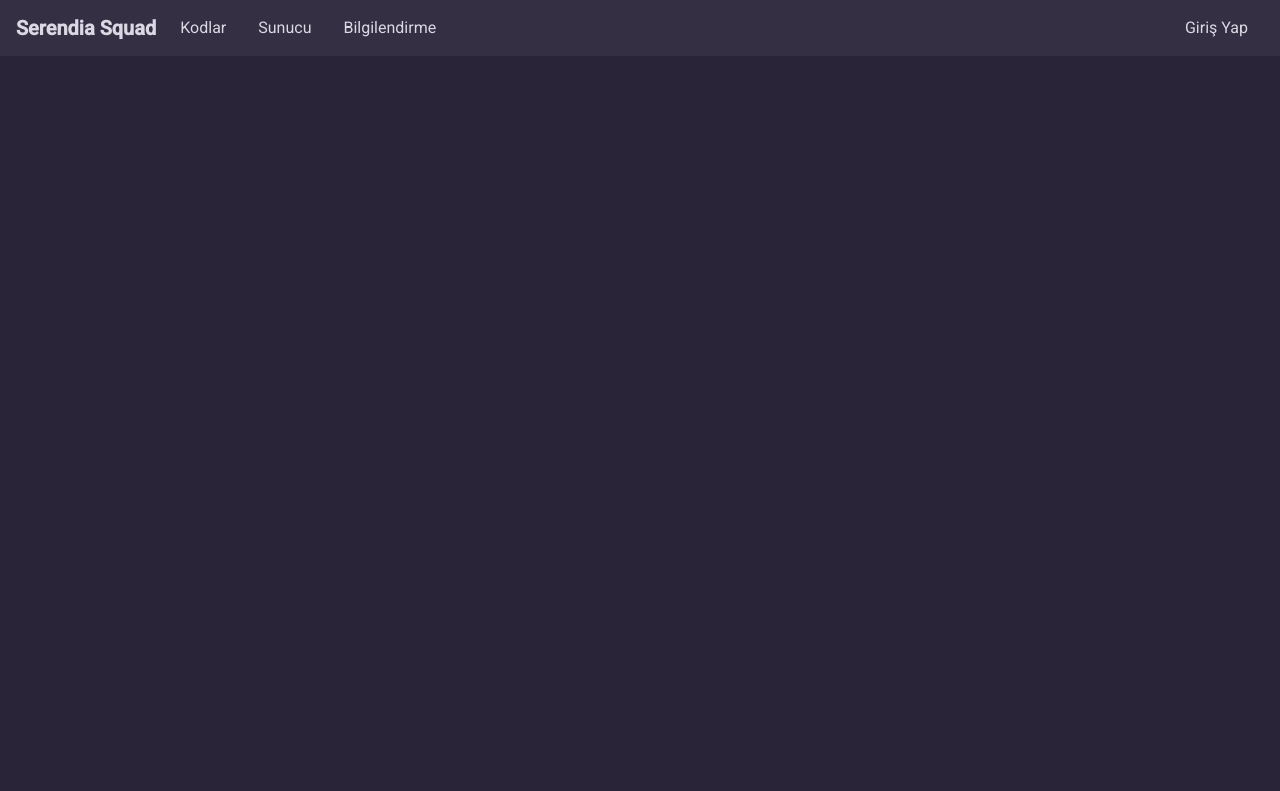
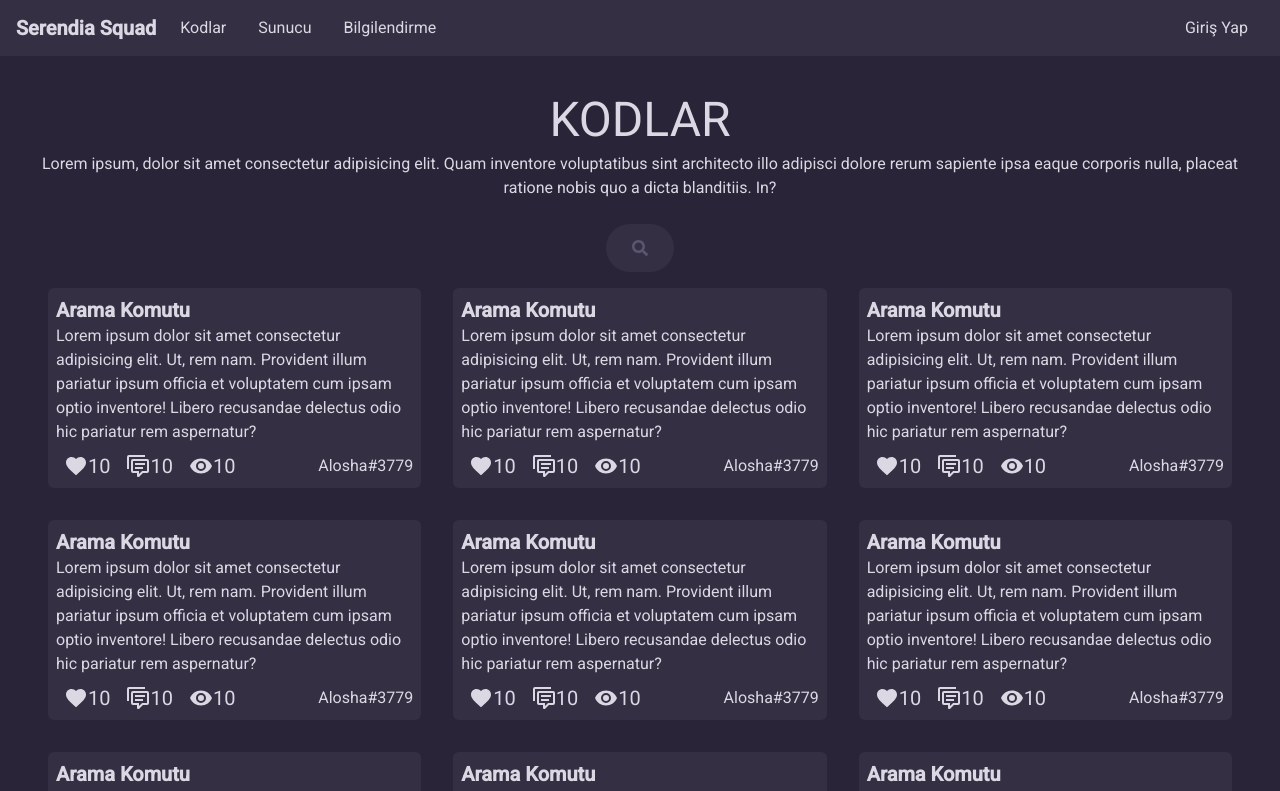
Before and after one commit to Barracuda1337/serendia-squad-frontend-2, a Vue app: page /codes in a window 1280 px wide. Shown: the top 791 px of the page. Built offline with nearby package versions, Linux system fonts and the light colour scheme.

Commit message:
Some Changes

```diff
--- a/public/index.html
+++ b/public/index.html
@@ -12,6 +12,7 @@
       <strong>We're sorry but <%= htmlWebpackPlugin.options.title %> doesn't work properly without JavaScript enabled. Please enable it to continue.</strong>
     </noscript>
     <div id="app"></div>
+    <script src="https://use.fontawesome.com/releases/v5.0.6/js/all.js"></script>
     <!-- built files will be auto injected -->
   </body>
 </html>
--- a/src/App.vue
+++ b/src/App.vue
@@ -1,18 +1,33 @@
 <template>
-  <div id="app">
+  <div id="app" class="h-full">
+    <OverlayComponent :active="active" />
     <NavbarComponent />
     <div class="container">
-      <router-view />
+      <router-view @overlay="active = $event" />
     </div>
   </div>
 </template>
 
 <script>
 import NavbarComponent from "@/components/NavbarComponent.vue";
+import OverlayComponent from "@/components/OverlayComponent.vue";
 
 export default {
+  data() {
+    return {
+      active: true,
+    };
+  },
+
   components: {
-    NavbarComponent
-  }
-}
+    NavbarComponent,
+    OverlayComponent,
+  },
+
+  watch: {
+    $route() {
+      this.active = true;
+    },
+  },
+};
 </script>
--- /dev/null
+++ b/src/components/Code/CodeSearchComponent.vue
@@ -0,0 +1,56 @@
+<template>
+  <div class="search-box flex items-center">
+    <input
+      class="search-txt"
+      type="text"
+      name=""
+      placeholder="Aranacak Kod"
+    />
+    <a class="search-btn" href="#">
+      <i class="fas fa-search"></i>
+    </a>
+  </div>
+</template>
+
+<style lang="scss">
+.search-box {
+  background: #352f44;
+  height: 3rem;
+  border-radius: 40px;
+  padding: 10px;
+
+  width: min-content;
+}
+.search-btn {
+  color: #5c5470;
+  float: right;
+  width: 3rem;
+  height: 3rem;
+  border-radius: 50%;
+  background: #352f44;
+  display: flex;
+  justify-content: center;
+  align-items: center;
+  text-decoration: none;
+  transition: 0.4s;
+}
+.search-txt {
+  border: none;
+  background: none;
+  outline: none;
+  float: left;
+  padding: 0;
+  color: #fff;
+  font-size: 16px;
+  transition: 0.4s;
+  line-height: 3rem;
+  width: 0px;
+}
+.search-box:hover > .search-txt {
+  width: 25vw;
+  padding: 0 6px;
+}
+.search-box:hover > .search-btn {
+  background: #352f44;
+}
+</style>
--- /dev/null
+++ b/src/components/OverlayComponent.vue
@@ -0,0 +1,41 @@
+<template>
+  <div
+    ref="idLoader"
+    class="w-full h-full absolute bg-c2 transition bg-opacity-100"
+  >
+    <div class="flex w-full h-full items-center justify-center">
+      <div class="loader"></div>
+    </div>
+  </div>
+</template>
+
+<script>
+export default {
+  props: {
+    active: Boolean,
+  },
+
+  methods: {
+    async toggle(state) {
+      if (state == true) {
+        this.$refs.idLoader.classList.remove("hidden");
+        this.$refs.idLoader.classList.remove("opacity-0");
+      } else {
+        this.$refs.idLoader.classList.add("opacity-0");
+        await new Promise((resolve) => setTimeout(() => resolve(1), 500));
+        this.$refs.idLoader.classList.add("hidden");
+      }
+    },
+  },
+
+  async mounted() {
+    this.toggle(this.active);
+  },
+
+  watch: {
+    active(value) {
+      this.toggle(value);
+    },
+  },
+};
+</script>
--- a/src/router/index.js
+++ b/src/router/index.js
@@ -9,7 +9,12 @@ const routes = [
     path: '/',
     name: 'Home',
     component: Home
-  }
+  },
+  {
+    path: '/codes',
+    name: 'Codes',
+    component: () => import('../views/Code/Codes.vue')
+  },
 ]
 
 const router = new VueRouter({
--- a/src/styles/index.scss
+++ b/src/styles/index.scss
@@ -3,3 +3,44 @@
 * {
     font-family: 'Roboto', sans-serif;
 }
+
+
+html,
+body {
+    margin: 0;
+    padding: 0;
+    width: 100%;
+    height: 100%;
+}
+
+.loader {
+    border: 16px solid #f3f3f3;
+    border-radius: 50%;
+    border-top: 16px solid #5C5470;
+    width: 120px;
+    height: 120px;
+    -webkit-animation: spin 2s linear infinite;
+    /* Safari */
+    animation: spin 2s linear infinite;
+}
+
+/* Safari */
+@-webkit-keyframes spin {
+    0% {
+        -webkit-transform: rotate(0deg);
+    }
+
+    100% {
+        -webkit-transform: rotate(360deg);
+    }
+}
+
+@keyframes spin {
+    0% {
+        transform: rotate(0deg);
+    }
+
+    100% {
+        transform: rotate(360deg);
+    }
+}
--- /dev/null
+++ b/src/views/Code/Codes.vue
@@ -0,0 +1,89 @@
+<template>
+  <div class="flex flex-col items-center">
+    <div id="page" class="my-6 text-center">
+      <h1 class="text-5xl uppercase mb-2">Kodlar</h1>
+      <p>
+        Lorem ipsum, dolor sit amet consectetur adipisicing elit. Quam inventore
+        voluptatibus sint architecto illo adipisci dolore rerum sapiente ipsa
+        eaque corporis nulla, placeat ratione nobis quo a dicta blanditiis. In?
+      </p>
+    </div>
+    <!-- Search Box -->
+    <div id="search">
+      <CodeSearchComponent />
+    </div>
+
+    <div id="results" class="flex flex-wrap w-full">
+      <div
+        v-for="i in 20"
+        :key="i"
+        class="
+          cursor-pointer
+          lg:w-2/6
+          md:w-3/6
+          sm:w-6/6
+          p-4
+          transition
+          transform
+          hover:scale-105
+        "
+      >
+        <div class="flex flex-col bg-c2 w-full h-full p-2 rounded-md">
+          <h1 class="text-xl font-semibold">Arama Komutu</h1>
+          <p>
+            Lorem ipsum dolor sit amet consectetur adipisicing elit. Ut, rem
+            nam. Provident illum pariatur ipsum officia et voluptatem cum ipsam
+            optio inventore! Libero recusandae delectus odio hic pariatur rem
+            aspernatur?
+          </p>
+          <div class="flex flex-row mt-2 w-full items-center">
+            <div class="w-4/6 flex flex-row w-full">
+              <div id="heart" class="flex items-center text-xl mx-2">
+                <svg height="24px" width="24px" viewBox="0 0 24 24">
+                  <path
+                    fill="currentColor"
+                    d="M12,21.35L10.55,20.03C5.4,15.36 2,12.27 2,8.5C2,5.41 4.42,3 7.5,3C9.24,3 10.91,3.81 12,5.08C13.09,3.81 14.76,3 16.5,3C19.58,3 22,5.41 22,8.5C22,12.27 18.6,15.36 13.45,20.03L12,21.35Z"
+                  />
+                </svg>
+                10
+              </div>
+              <div id="comments" class="flex items-center text-xl mx-2">
+                <svg style="width: 24px; height: 24px" viewBox="0 0 24 24">
+                  <path
+                    fill="currentColor"
+                    d="M12,23A1,1 0 0,1 11,22V19H7A2,2 0 0,1 5,17V7A2,2 0 0,1 7,5H21A2,2 0 0,1 23,7V17A2,2 0 0,1 21,19H16.9L13.2,22.71C13,22.89 12.76,23 12.5,23H12M13,17V20.08L16.08,17H21V7H7V17H13M3,15H1V3A2,2 0 0,1 3,1H19V3H3V15M9,9H19V11H9V9M9,13H17V15H9V13Z"
+                  />
+                </svg>
+                10
+              </div>
+              <div id="eye" class="flex items-center text-xl mx-2">
+                <svg style="width: 24px; height: 24px" viewBox="0 0 24 24">
+                  <path
+                    fill="currentColor"
+                    d="M12,9A3,3 0 0,0 9,12A3,3 0 0,0 12,15A3,3 0 0,0 15,12A3,3 0 0,0 12,9M12,17A5,5 0 0,1 7,12A5,5 0 0,1 12,7A5,5 0 0,1 17,12A5,5 0 0,1 12,17M12,4.5C7,4.5 2.73,7.61 1,12C2.73,16.39 7,19.5 12,19.5C17,19.5 21.27,16.39 23,12C21.27,7.61 17,4.5 12,4.5Z"
+                  />
+                </svg>
+                10
+              </div>
+            </div>
+            <div class="w-2/6">Alosha#3779</div>
+          </div>
+        </div>
+      </div>
+    </div>
+  </div>
+</template>
+
+<script>
+import CodeSearchComponent from "@/components/Code/CodeSearchComponent.vue";
+
+export default {
+  mounted() {
+    this.$emit("overlay", false);
+  },
+
+  components: {
+    CodeSearchComponent,
+  },
+};
+</script>
--- a/src/views/Home.vue
+++ b/src/views/Home.vue
@@ -1,5 +1,40 @@
 <template>
-  <div class="home">
-    <h1>Welcome to Home Page!</h1>
+  <div class="home flex items-center flex-col w-full h-full text-center">
+    <div class="header flex flex-col w-full items-center my-6">
+      <img
+        class="rounded-3xl"
+        src="../assets/serendiaSquad.gif"
+        height="200px"
+        width="200px"
+      />
+      <h1 class="text-4xl font-bold mt-4">Serendia Squad</h1>
+      <p class="mt-2 w-4/6 md:w-full text-xl">
+        Lorem Ipsum is simply dummy text of the printing and typesetting
+        industry. Lorem Ipsum has been the industry's standard dummy text ever
+        since the 1500s, when an unknown printer took a galley of type and
+        scrambled it to make a type specimen book. It has survived not only five
+        centuries, but also the leap into electronic typesetting, remaining
+        essentially unchanged. It was popularised in the 1960s with the release
+        of Letraset sheets containing Lorem Ipsum passages, and more recently
+        with desktop publishing software like Aldus PageMaker including versions
+        of Lorem Ipsum.
+      </p>
+    </div>
+
+    <div class="lg:flex lg:flex-row md:flex md:flex-row sm:flex-col w-full my-16">
+      <div v-for="i in 3" :key="i" class="lg:w-2/6 md:w-3/6 sm:w-full p-4">
+        <div class="bg-c2 bg-opacity-50 rounded-xl p-4">
+          Lorem ipsum dolor sit amet consectetur adipisicing elit. Ullam molestias repellat dolore asperiores in praesentium hic illum. Distinctio, commodi, facilis dolore quae non doloremque ullam natus, corporis a aliquid sequi!
+        </div>
+      </div>
+    </div>
   </div>
 </template>
+
+<script>
+export default {
+  async mounted() {
+    this.$emit("overlay", false);
+  }
+}
+</script>
```
Also changed, not shown: 1 other file (tests, documents, lock files or other folders).
